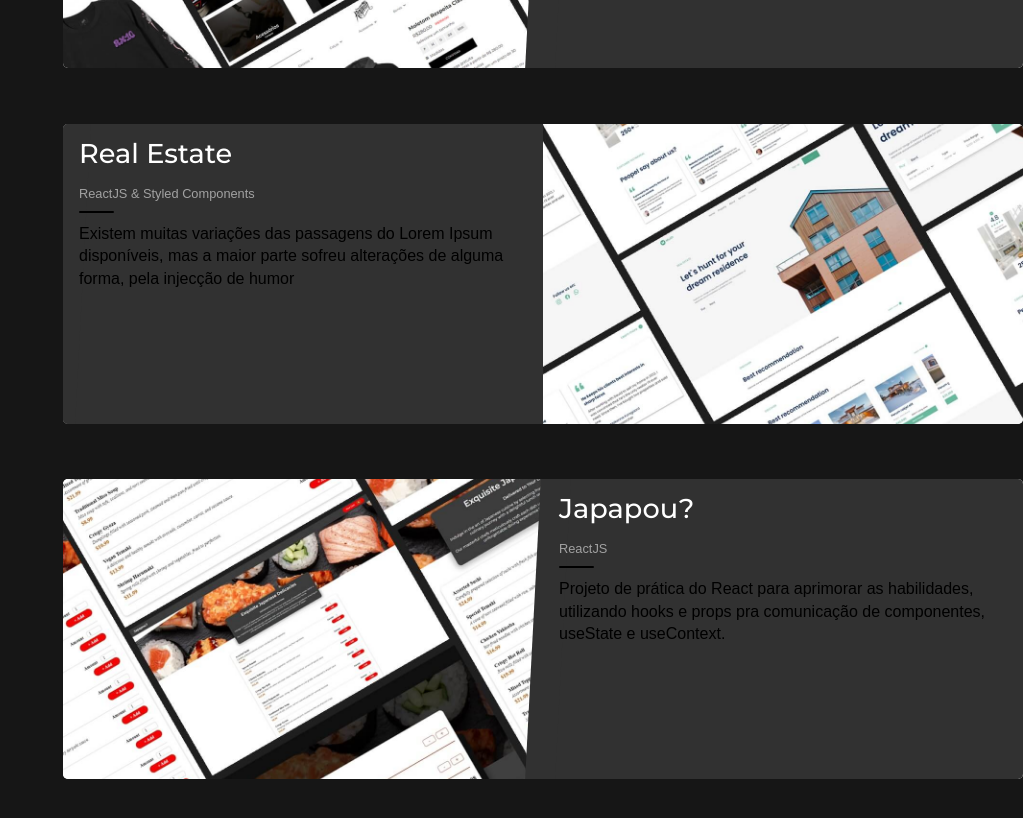
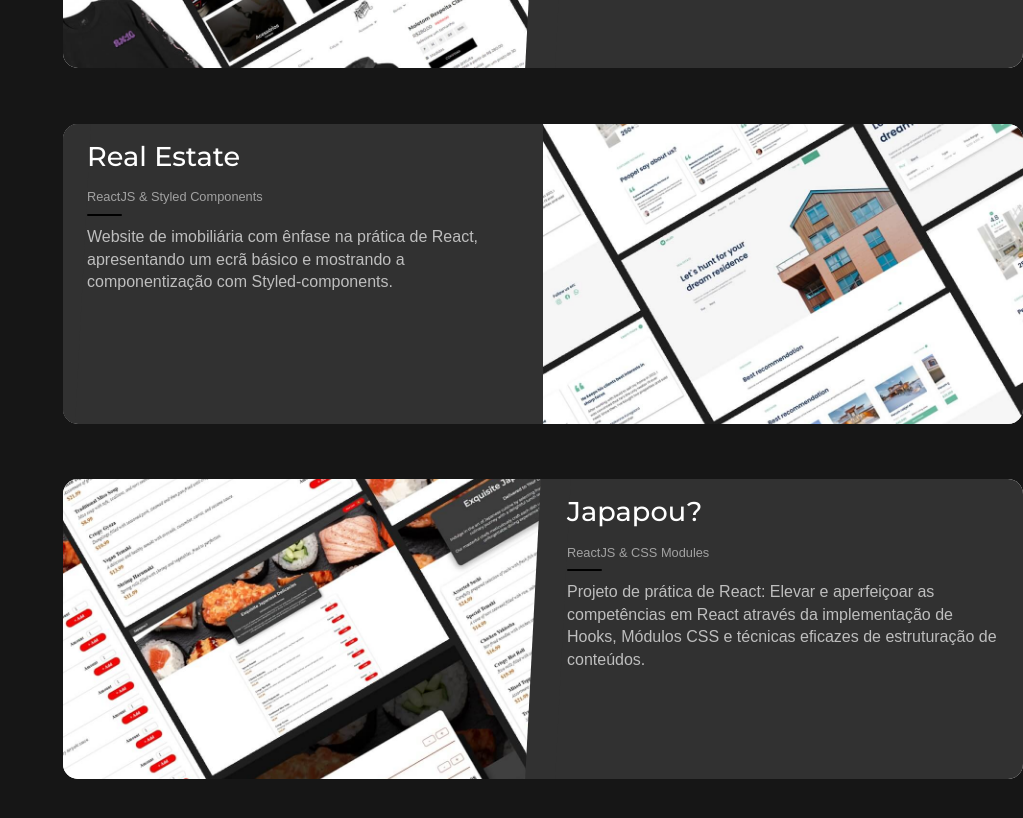
Before and after one commit to henriquepx/my_portfolio, a React (Vite) app: page /projects in a window 1280 px wide. Shown: the part 820-1638 px from the top of the page, without its empty margins (257-1280 px from the left). Built offline with nearby package versions, Linux system fonts and the light colour scheme; a web font is replaced by a local one.

Commit message:
feat: projects cards already in the projecs section

```diff
--- a/src/components/ProjectNew.jsx
+++ b/src/components/ProjectNew.jsx
@@ -33,7 +33,7 @@ const Details = styled.div`
 `;
 
 const Description = styled.div`
-  padding: 1rem;
+  padding: 1.2rem 1.5rem;
   background: #313131;
   position: relative;
   z-index: 0;
@@ -56,7 +56,7 @@ const Description = styled.div`
     position: relative;
     margin: 1rem 0 0;
     margin-top: 1.25rem;
-
+    color: #bebebe;
     &:before {
       content: "";
       position: absolute;
@@ -76,7 +76,7 @@ const BlogCardContainer = styled.div`
   background: #fff;
   line-height: 1.4;
   font-family: sans-serif;
-  border-radius: 5px;
+  border-radius: 15px;
   overflow: hidden;
   z-index: 0;
   &.reverse {
--- a/src/locale/en-us.json
+++ b/src/locale/en-us.json
@@ -68,12 +68,9 @@
         "ProjectDesc1": "Welcome to my project portfolio! Here you'll find a collection of work that represents my passion and dedication to the world of programming. Each project is an expression of my creativity and technical skills, carefully developed to offer practical and functional solutions.",
         "ProjectDesc2": "Explore these projects below and feel free to get in touch if you'd like to request a quote. I'm excited to work on new challenges and turn your ideas into reality.",
         "ProjectPrice": "Make an estimate",
-        "RealEstateAlt": "Real Estate Tela",
-        "RealStateDescription": "There are many variations of passages of Lorem Ipsum available, but the majority have suffered alteration in some form, by injected humour",
-        "RXAlt": "Rexpeita Screen",
+        "RealStateDescription": "Real Estate Website emphasizing React practice, featuring a basic screen and showcasing componentization with Styled-components.",
         "RXDescription": "Complete e-commerce project, with login screen, registration, shopping cart, individual product pages, etc...",
-        "JapapouAlt": "Japapou Screen",
-        "JapapouDescription": "React practice project to improve skills, using hooks and props to communicate components, useState and useContext."
+        "JapapouDescription": "React Practice Project: Elevating and refining React skills through the implementation of Hooks, CSS Modules, and effective content structuring techniques."
     },
     "footer": {
         "FooterName": "Contact",
--- a/src/locale/pt-br.json
+++ b/src/locale/pt-br.json
@@ -68,12 +68,9 @@
 	    "ProjectDesc1": "Bem-vindo ao meu portfólio de projetos! Aqui, você encontrará uma coleção de trabalhos que representam minha paixão e dedicação ao mundo da programação. Cada projeto é uma expressão da minha criatividade e habilidades técnicas, cuidadosamente desenvolvidos para oferecer soluções práticas e funcionais.",
 	    "ProjectDesc2": "Explore esses projetos abaixo e sinta-se à vontade para entrar em contato caso deseje solicitar um orçamento. Estou animado para trabalhar em novos desafios e transformar suas ideias em realidade.",
 	    "ProjectPrice": "Fazer um orçamento",
-        "RealEstateAlt": "Real Estate Tela",
-	    "RealStateDescription": "Existem muitas variações das passagens do Lorem Ipsum disponíveis, mas a maior parte sofreu alterações de alguma forma, pela injecção de humor",
- 	    "RXAlt": "Rexpeita Tela",
+	    "RealStateDescription": "Website de imobiliária com ênfase na prática de React, apresentando um ecrã básico e mostrando a componentização com Styled-components.",
 	    "RXDescription": "Projeto completo de um e-commerce, com tela de login, registo, carrinho de compras, páginas de produtos individuais e etc...",
- 	    "JapapouAlt": "Japapou Tela",
-	    "JapapouDescription": "Projeto de prática do React para aprimorar as habilidades, utilizando hooks e props pra comunicação de componentes, useState e useContext."
+	    "JapapouDescription": "Projeto de prática de React: Elevar e aperfeiçoar as competências em React através da implementação de Hooks, Módulos CSS e técnicas eficazes de estruturação de conteúdos."
     },
     "footer": {
         "FooterName": "Contato",
--- a/src/sections/Projects.jsx
+++ b/src/sections/Projects.jsx
@@ -90,7 +90,7 @@ const Projects = () => {
           imgproject="/japascreen.jpg"
           titleproject={'Japapou?'}
           descproject={t("project.JapapouDescription")}
-          languagesproject={'ReactJS'}
+          languagesproject={'ReactJS & CSS Modules'}
           linkrepository={'https://github.com/henriquepx/app-order-food'}
           linkdeploy={'https://app-order-food.vercel.app/'}
           reverse={false}
```
